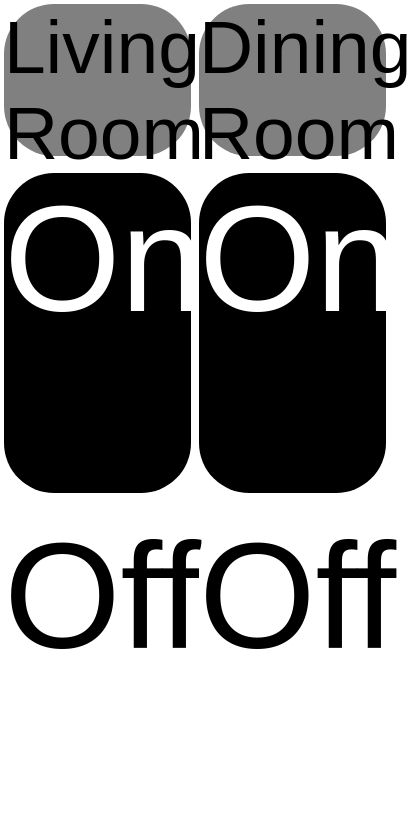
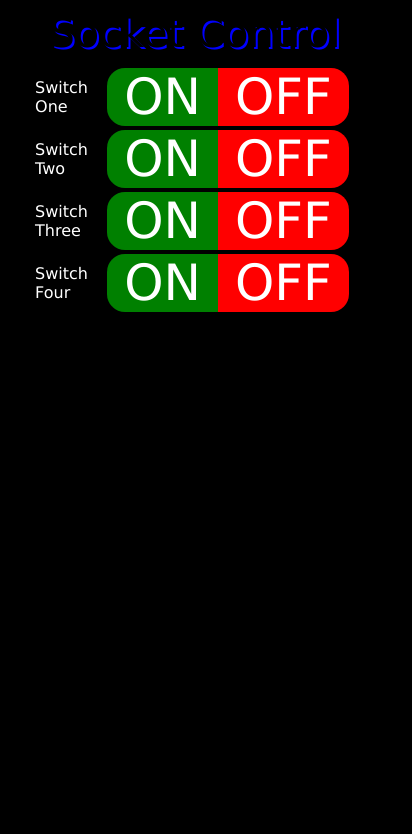
Before and after one commit to stuartmunn/socket_control, a plain HTML site: page templates/index.html in a window 390 px wide. Shown: the whole page, 412 px wide, since content can reach past the window. Drawn offline with Linux system fonts and the light colour scheme.

Commit message:
Changes made to allow 4 switch groups. HTML and CSS updated to use html5. CSS issues on phones resolved.

```diff
--- a/static/style.css
+++ b/static/style.css
@@ -1,67 +1,60 @@
 body {
-    position: absolute;
     margin: 0;
     top: 0;
     right: 0;
     bottom: 0;
     left: 0;
-    font-family: Arial, sans-serif;
-    text-align: center;
+    font-family: Verdana, Georgia;
+    background: black;
+    color: white;
 }
 
 div {
-    display: block;
-    width: 48%;
-    margin: 1%;
+    display: table;
+    width: 90%;
     vertical-align: middle;
-    border-radius: 50px;
 }
 
-div.title {
-    background: gray;
-    font-size: 75px;
-    height: 18%;
+appname {
+    display: block;
+    font-size: 40px;
+    color: #000000;
+    text-shadow: 2px 2px blue;
+    text-align: center;
+    padding: 10px;
 }
 
-div.on {
-    background: black;
+header {
+    display: table-cell;
+    vertical-align: middle;
+    width: 30%;
+    padding-left: 10%;
+}
+onswitch {
+    display: table-cell;
+    font-size: 50px;
+    border: 2px black solid;
+    border-right: none;
+    background: green;
     color: white;
-    height: 38%;
-    font-size: 150px;
+    border-top-left-radius: 20px;
+    border-bottom-left-radius: 20px;
+    text-align: center;
+    vertical-align: middle;
 }
-div.off {
-    background: white;
-    color: black;
-    height: 38%;
-    font-size: 150px;
+offswitch {
+    display: table-cell;
+    font-size: 50px;
+    border: 2px black solid;
+    border-left: none;
+    background: red;
+    color: white;
+    border-top-right-radius: 20px;
+    border-bottom-right-radius: 20px;
+    text-align: center;
+    vertical-align: middle;
 }
-#Title1 {
-    position: absolute;
-    top: 0%;
-    left 0%;
+info {
 }
-#Title2 {
-    position: absolute;
-    top: 0%;
-    left: 50%;
+help {
 }
-#On1 {
-    position: absolute;
-    top: 20%;
-    left: 0%;
-}
-#On2 {
-    position: absolute;
-    top: 20%;
-    left: 50%;
-}
-#Off1 {
-    position: absolute;
-    top: 60%;
-    left: 0%;
-}
-#Off2 {
-    position: absolute;
-    top: 60%;
-    left: 50%;
-}
--- a/templates/index.html
+++ b/templates/index.html
@@ -3,6 +3,7 @@
 <head>
 <title>Socket Control</title>
 <link rel="stylesheet" href="/static/style.css" />
+<meta charset="UTF-8">
 <meta name="viewport" content="width=device-width, user-scalable=no" />
 <script>
 function sendRequest(action, device) {
@@ -14,13 +15,28 @@ function sendRequest(action, device) {
 </script>
 </head>
 <body>
-<div class="title" id="Title1">Living Room</div>
-<div class="on" id="On1" onclick="sendRequest('on','1')">On</div>
-<div class="off" id="Off1" onclick="sendRequest('off','1')">Off</div>
-
-<div class="title" id="Title2">Dining Room</div>
-<div class="on" id="On2" onclick="sendRequest('on','2')">On</div>
-<div class="off" id="Off2" onclick="sendRequest('off','2')">Off</div>
-
+<appname>Socket Control</appname>
+<div id="switch1">
+  <header>Switch One</header>
+  <onswitch onclick="sendRequest('on','1')">&nbsp;ON&nbsp;</onswitch>
+  <offswitch onclick="sendRequest('off','1')">&nbsp;OFF&nbsp;</offswitch>
+</div>
+<div id="switch2">
+  <header>Switch Two</header>
+  <onswitch onclick="sendRequest('on','2')">&nbsp;ON&nbsp;</onswitch>
+  <offswitch onclick="sendRequest('off','2')">&nbsp;OFF&nbsp;<br /></offswitch>
+</div>
+<div id="switch3">
+  <header>Switch Three</header>
+  <onswitch onclick="sendRequest('on','3')">&nbsp;ON&nbsp;</onswitch>
+  <offswitch onclick="sendRequest('off','3')">&nbsp;OFF&nbsp;</offswitch>
+</div>
+<div id="switch4">
+  <header>Switch Four</header>
+  <onswitch onclick="sendRequest('on','4')">&nbsp;ON&nbsp;</onswitch>
+  <offswitch onclick="sendRequest('off','4')">&nbsp;OFF&nbsp;</offswitch>
+</div>
+<info></info>
+<help></help>
 </body>
 </html>
```
Also changed, not shown: 1 other file.
